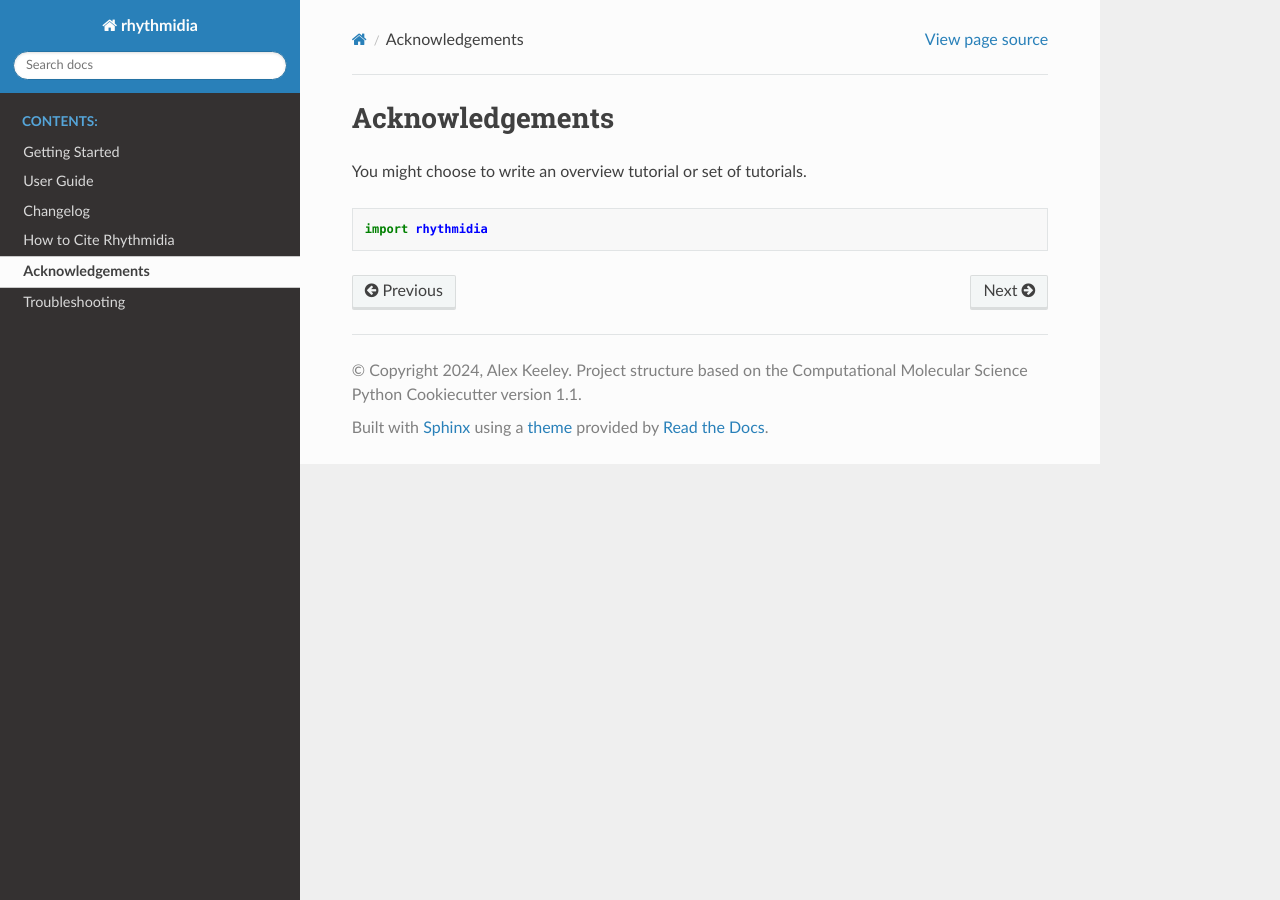
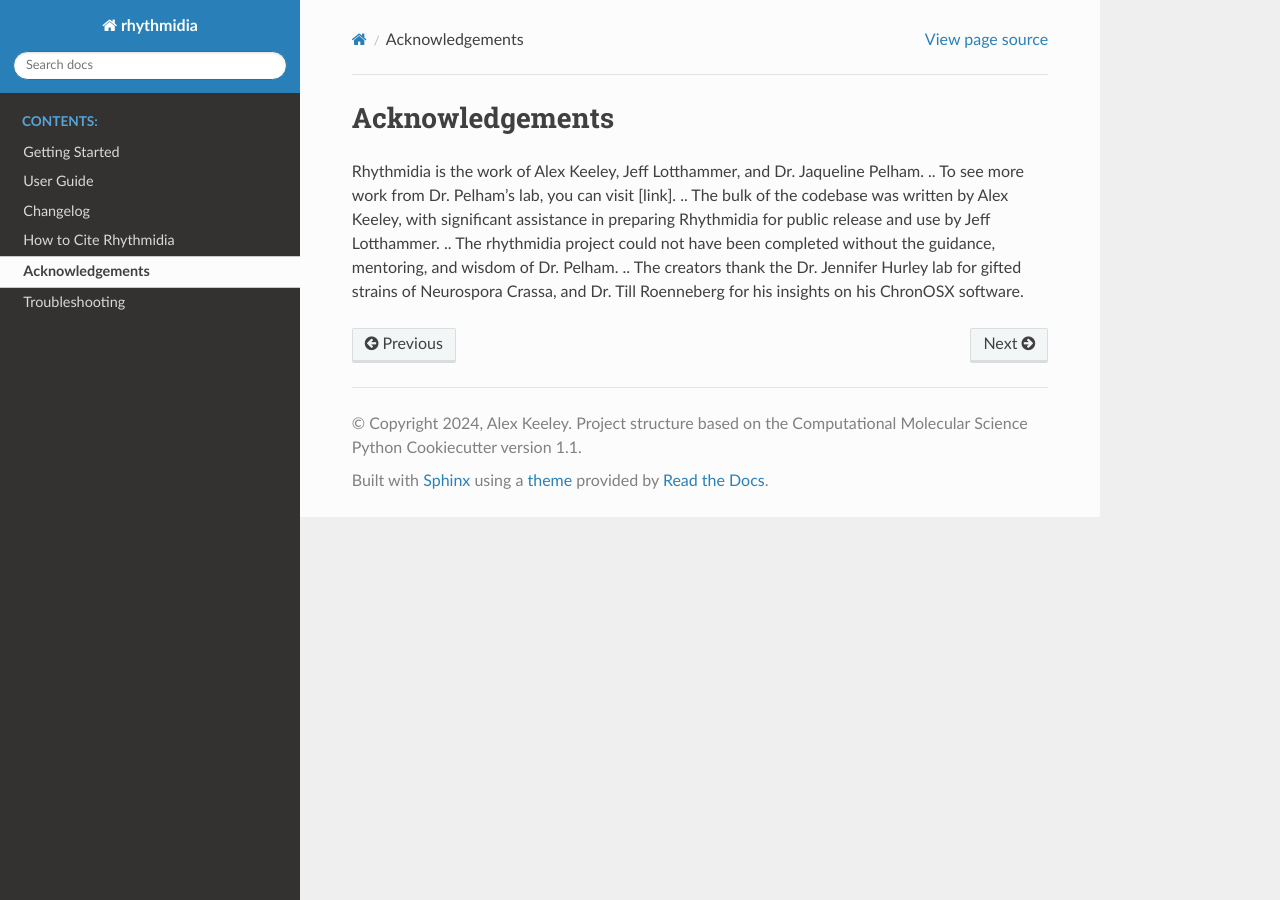
Before and after one commit to Pelham-Lab/rhythmidia, a Sphinx documentation site: the page built from docs/acknowledgements.rst, in a window 1280 px wide. Built offline with Sphinx 7.4.7 and the Read the Docs theme 2.0.0, drawn with Linux system fonts in a browser that asks for light colours; the version number could not be read and is left out.

Commit message:
Updated docs

```diff
--- a/docs/acknowledgements.rst
+++ b/docs/acknowledgements.rst
@@ -1,9 +1,8 @@
 Acknowledgements
 ===============
 
-
-You might choose to write an overview tutorial or set of tutorials.
-
-.. code-block:: python
-
-    import rhythmidia
+Rhythmidia is the work of Alex Keeley, Jeff Lotthammer, and Dr. Jaqueline Pelham.
+.. To see more work from Dr. Pelham's lab, you can visit [link].
+.. The bulk of the codebase was written by Alex Keeley, with significant assistance in preparing Rhythmidia for public release and use by Jeff Lotthammer.
+.. The rhythmidia project could not have been completed without the guidance, mentoring, and wisdom of Dr. Pelham.
+.. The creators thank the Dr. Jennifer Hurley lab for gifted strains of Neurospora Crassa, and Dr. Till Roenneberg for his insights on his ChronOSX software.
```
